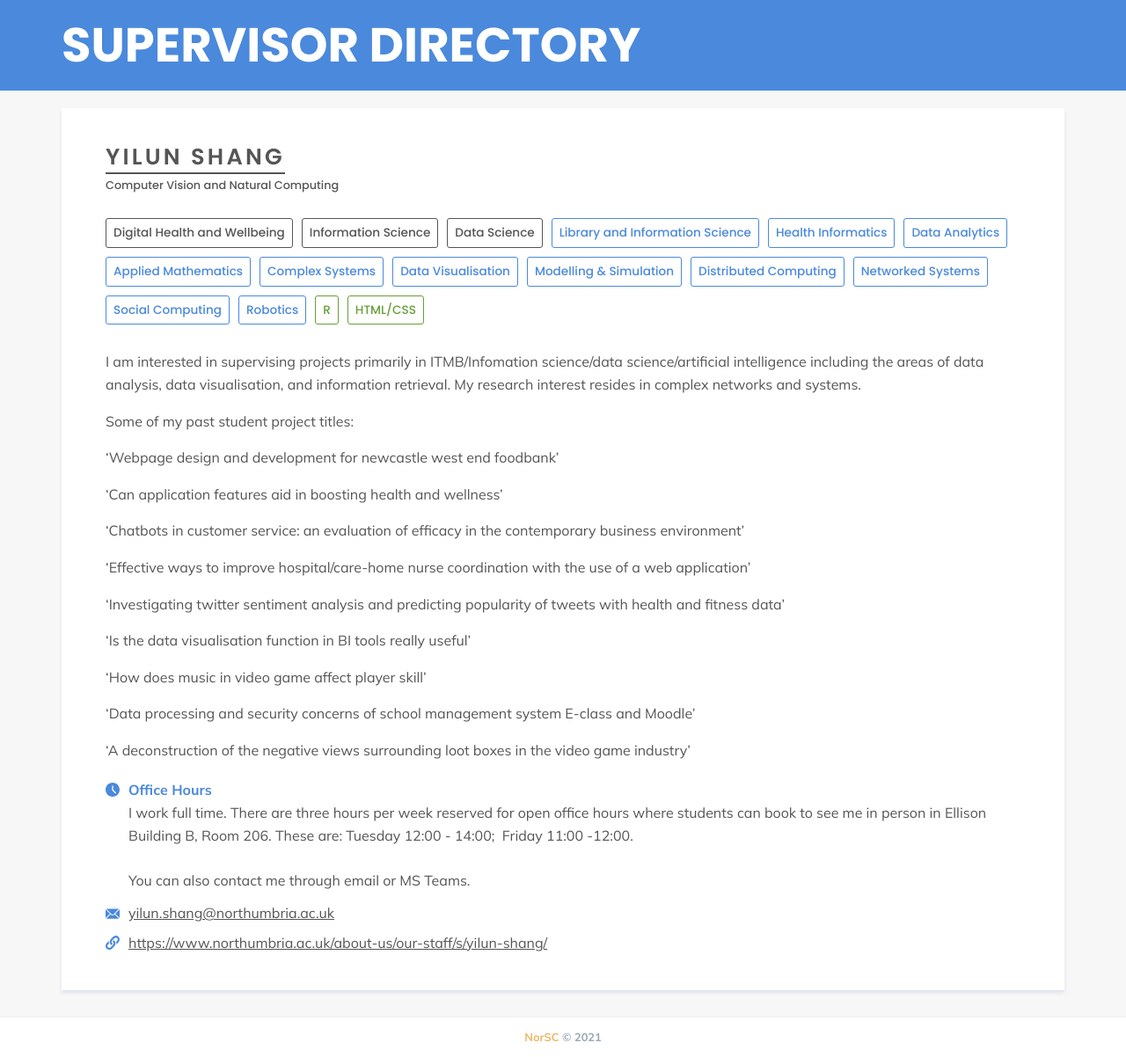
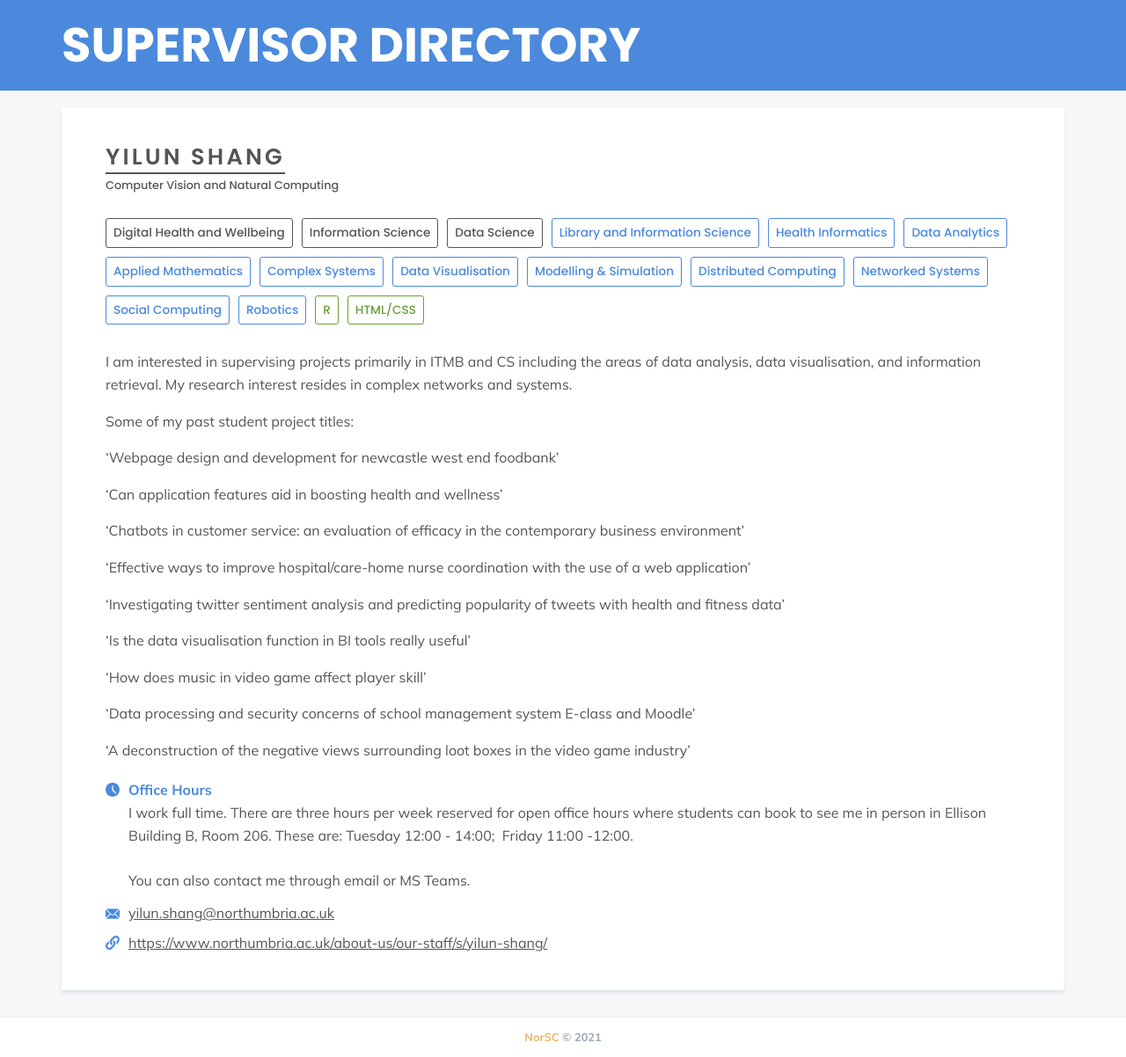
Before and after one commit to NorSC/supervisor-search, a Jekyll site: the page built from _supervisors/yilun-shang.md, in a window 1280 px wide. Shown: the whole page at 88% size. Built offline with Jekyll 4.4.1, drawn with Linux system fonts in a browser that asks for light colours; a script that is not in the unit is left out.

Commit message:
Update Supervisors “yilun-shang”

```diff
--- a/_supervisors/yilun-shang.md
+++ b/_supervisors/yilun-shang.md
@@ -34,10 +34,9 @@ technologies_languages:
   - R
   - HTML/CSS
 additional_details: >-
-  I am interested in supervising projects primarily in ITMB/Infomation
-  science/data science/artificial intelligence including the areas of data
-  analysis, data visualisation, and information retrieval. My research interest
-  resides in complex networks and systems.
+  I am interested in supervising projects primarily in ITMB and CS including the
+  areas of data analysis, data visualisation, and information retrieval. My
+  research interest resides in complex networks and systems.
 
 
   Some of my past student project titles:
@@ -69,9 +68,10 @@ additional_details: >-
 
   'A deconstruction of the negative views surrounding loot boxes in the video game industry'
 additional_details_msc: >-
-  I am interested in supervising projects primarily in data science including
-  the areas of data analysis, data visualisation, and information retrieval. My
-  research interest resides in complex networks and systems.
+  I am interested in supervising projects primarily in data science and
+  information science including the areas of data analysis, data visualisation,
+  and information retrieval. My research interest resides in complex networks
+  and systems.
 
 
   Some of my past msc project titles:
```
